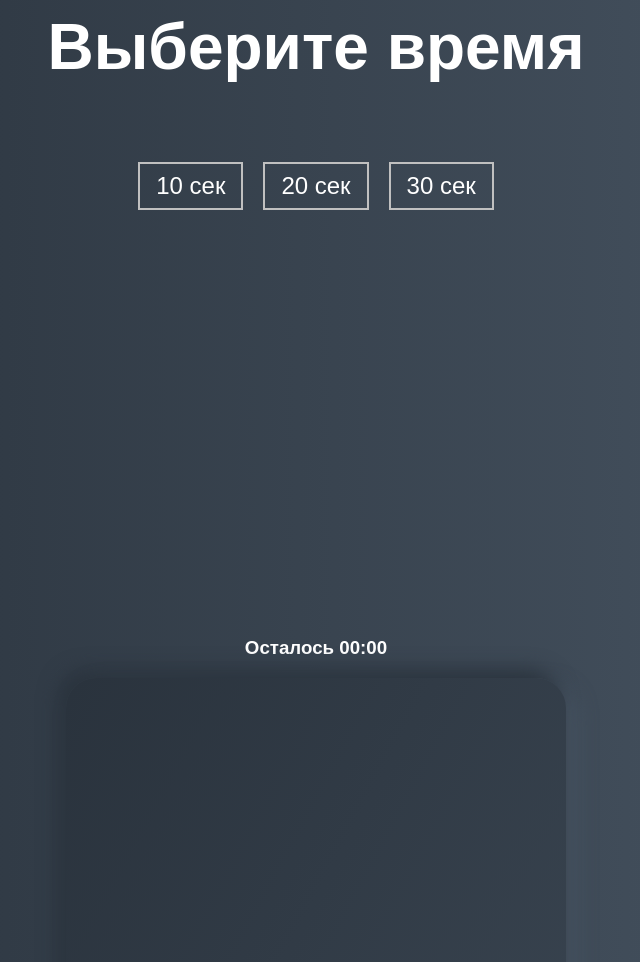
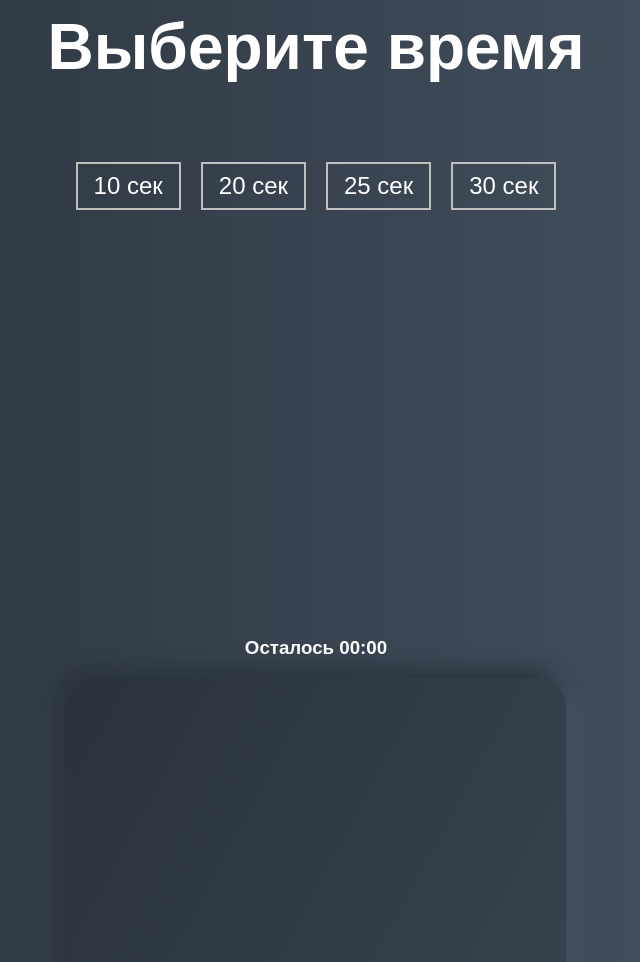
Before and after one commit to Daskendrik/marathon_from_result_school, a website built with Parcel: page aim_game/index.html in a window 1280 px wide. Shown: the part 1102-2064 px from the top of the page, without its empty margins (324-964 px from the left). Built offline with nearby package versions, Linux system fonts and the light colour scheme; a web font is replaced by a local one.

Commit message:
выполнила домашку

```diff
--- a/aim_game/app.js
+++ b/aim_game/app.js
@@ -69,6 +69,8 @@ function createRandomCircle() {
     circle.style.height = `${size}px`
     circle.style.top = `${y}px`
     circle.style.left = `${x}px`
+    circle.style.background = `#${getRandomNumber(0,100)}${getRandomNumber(0,100)}`
+    circle.style.boxShadow = `0 0 2px black, 0 0 10px black`
     board.append(circle)
 }
 
--- a/aim_game/index.html
+++ b/aim_game/index.html
@@ -26,6 +26,11 @@
           </button>
         </li>
         <li>
+          <button class="time-btn" data-time = "25">
+            25 сек
+          </button>
+        </li>
+        <li>
           <button class="time-btn" data-time = "30">
             30 сек
           </button>
```
Also changed, not shown: index.html (+0 -1 lines).
